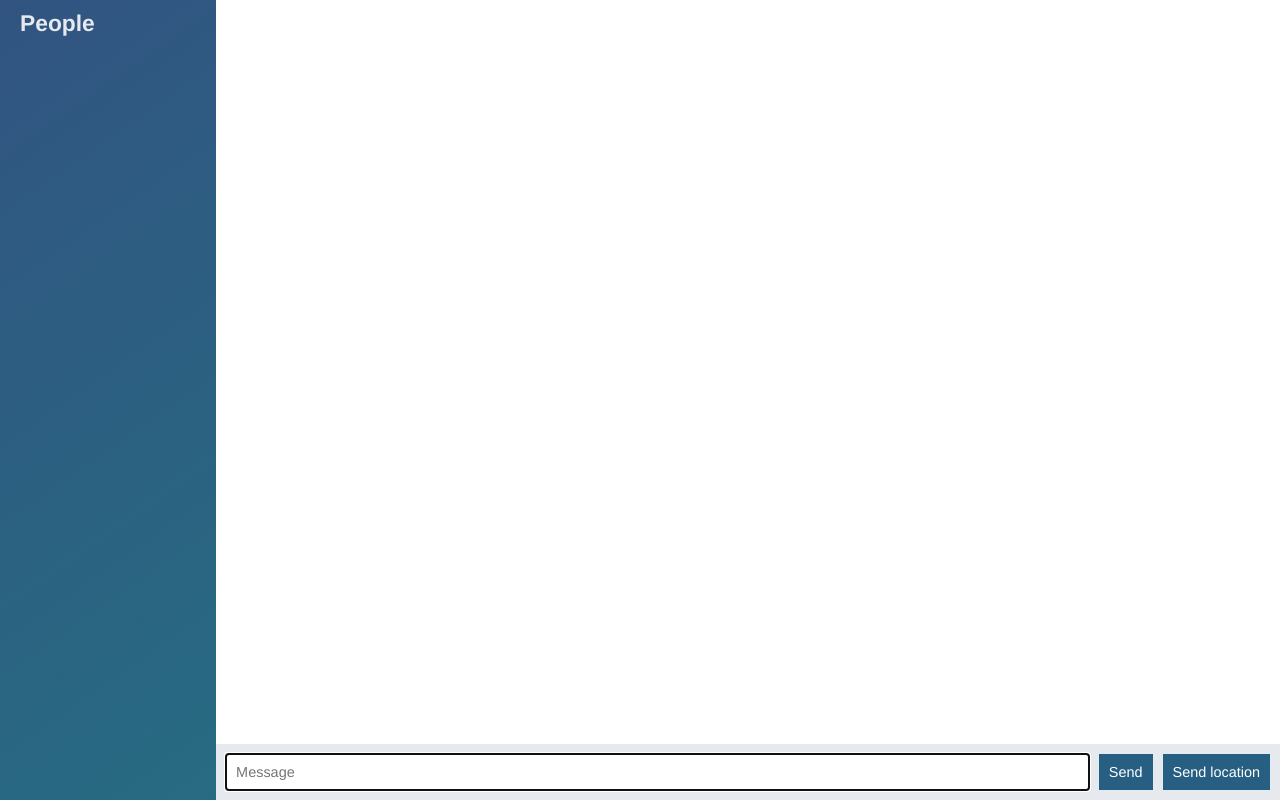
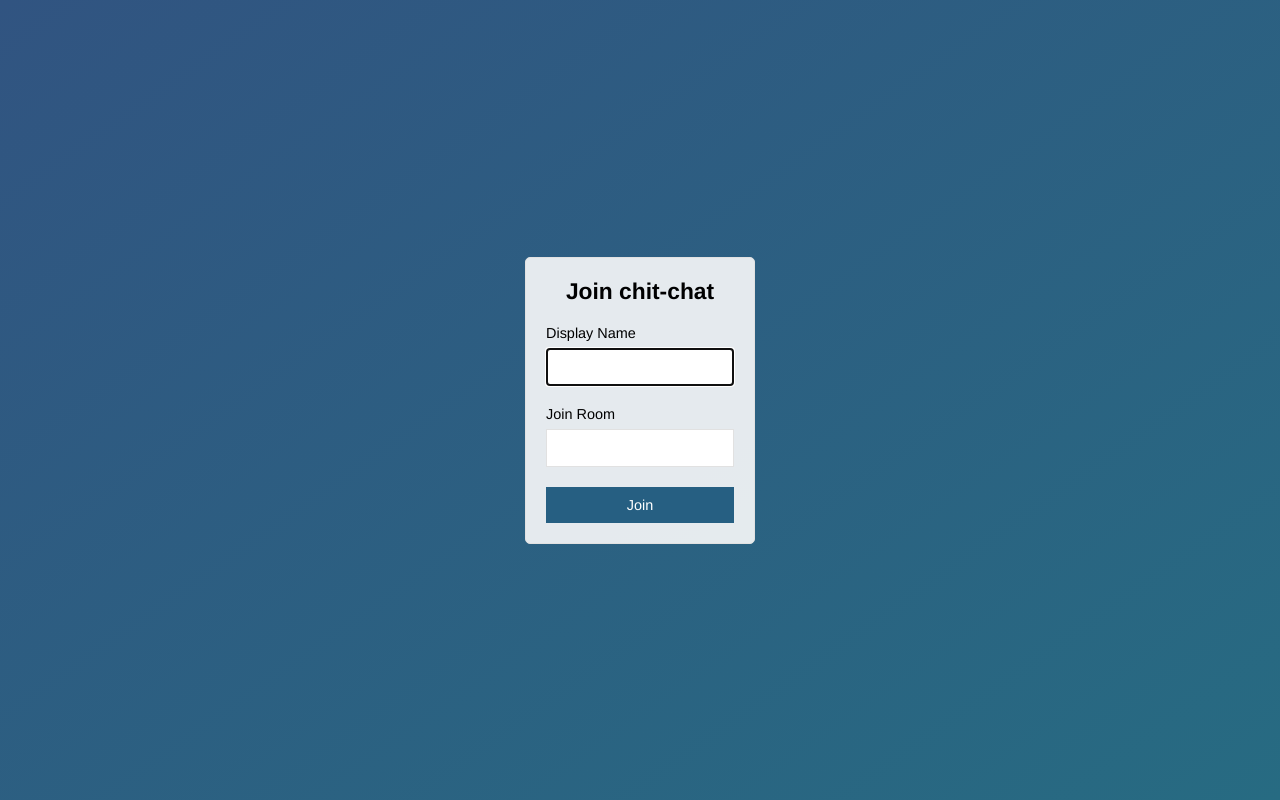
Before and after one commit to itsCodingThing/chit-chat, a website: page public/index.html in a window 1280 px wide. Drawn offline with nearby package versions, Linux system fonts and the light colour scheme; no server answers.

Commit message:
adding chat join page

```diff
--- a/public/index.html
+++ b/public/index.html
@@ -5,59 +5,27 @@
     <meta charset="utf-8">
     <meta name="viewport" content="width=device-width, initial-scale=1, shrink-to-fit=no">
     <link rel="stylesheet" href="css/style.css">
-    <title>chit-chat</title>
+    <title>chit-chat | join</title>
   </head>
-  <body class="chat">
+  <body class="centered-form">
+      <div class="centered-form__form">
+          <form action="/chat.html">
+              <div class="form-field">
+                  <h3>Join chit-chat</h3>
+              </div>
+              <div class="form-field">
+                  <label for="">Display Name</label>
+                  <input type="text" name="name" autofocus autocomplete="off">
+              </div>
+              <div class="form-field">
+                  <label for="">Join Room</label>
+                  <input type="text" name="room" autocomplete="off">
+              </div>
+              <div class="form-field">
+                  <button>Join</button>
+              </div>
+          </form>
+      </div>
 
-    <div class="chat__sidebar">
-      <h3>People</h3>
-      <div id="users"></div>
-    </div>
-
-    <div class="chat__main">
-          <ol class="chat__messages" id="messages"></ol>
-          <div class="chat__footer">
-            <form id="message-form">
-              <input name="message" type="text" placeholder="Message" autofocus autocomplete="off">
-              <button>Send</button>
-            </form>
-            <button id="send-location">Send location</button>
-          </div>
-    </div>
-
-    <!-- mustache template for render messages -->
-<script id="message-template" type="text/template">
-  <li class="message">
-    <div class="message__title">
-      <h4>{{from}}</h4>
-      <span>{{createdAt}}</span>
-    </div>
-    <div class="message__body">
-      <p>{{text}}</p>
-    </div>
-  </li>
-</script>
-
-<script id="location-message-template" type="text/template">
-  <li class="message">
-    <div class="message__title">
-      <h4>{{from}}</h4>
-      <span>{{createdAt}}</span>
-    </div>
-    <div class="message__body">
-      <p>
-        <a href="{{url}}" target="_blank" >My current location</a>
-      </p>
-    </div>
-  </li>
-</script>
-
-
-<!-- additional javascripts -->
-    <script src="/socket.io/socket.io.js"></script>
-    <script src="js/libs/jquery-3.3.1.min.js"></script>
-    <script src="js/libs/mustache.js"></script>
-    <script src="js/libs/moment.js"></script>
-    <script src="js/script.js"></script>
   </body>
 </html>
```
Also changed, not shown: public/chat.html (added, +63 -0 lines).
